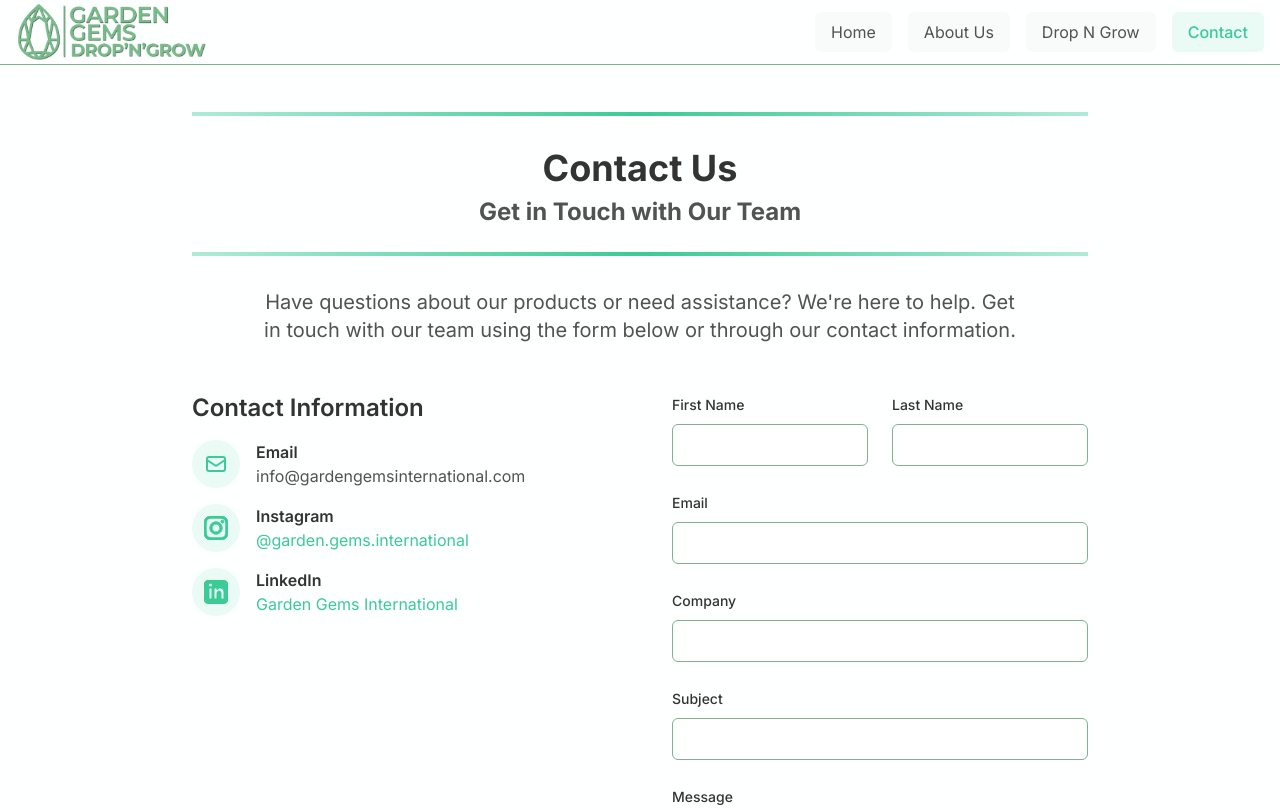
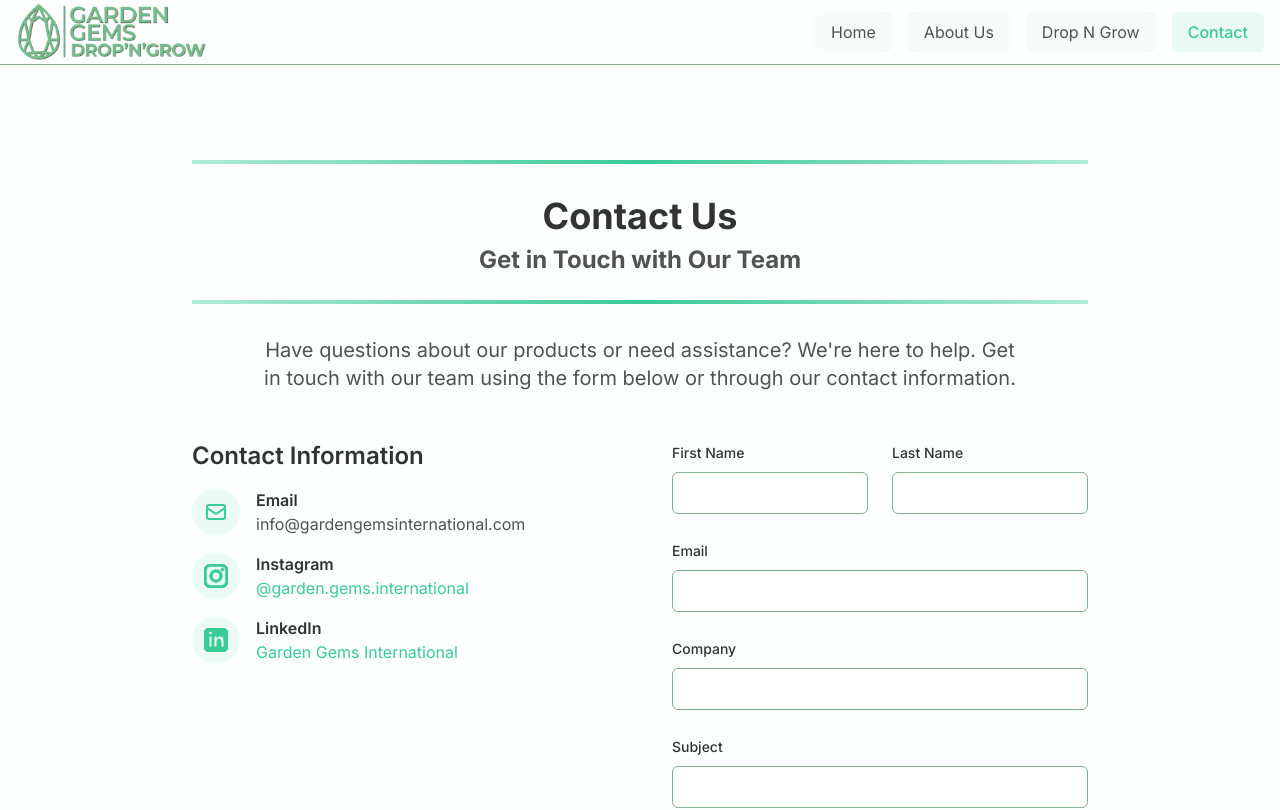
Before and after one commit to gardengems/gardengemswebsite, a Next.js app: page /contact in a window 1280 px wide. Shown: the top 810 px of the page. Built offline with nearby package versions, Linux system fonts and the light colour scheme.

Commit message:
Remove ref to Image to fix ESLint and adjust title to match other pages.

```diff
--- a/app/contact/page.tsx
+++ b/app/contact/page.tsx
@@ -1,8 +1,6 @@
 'use client';
 
 import { useState } from 'react';
-import Image from 'next/image';
-import { getBasePath } from '@/lib/utils';
 import { contactContent } from '@/content/pages/contact';
 import { Icon } from '@/components/icons';
 
@@ -117,7 +115,7 @@ export default function ContactPage() {
 
   return (
     <>
-      <section className="pt-12">
+      <section className="pt-24">
         <div className="container">
           <div className="max-w-4xl mx-auto">
             <div className="text-center mb-12">
```
